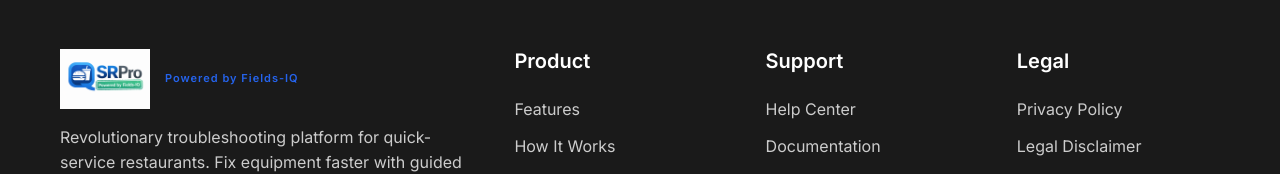
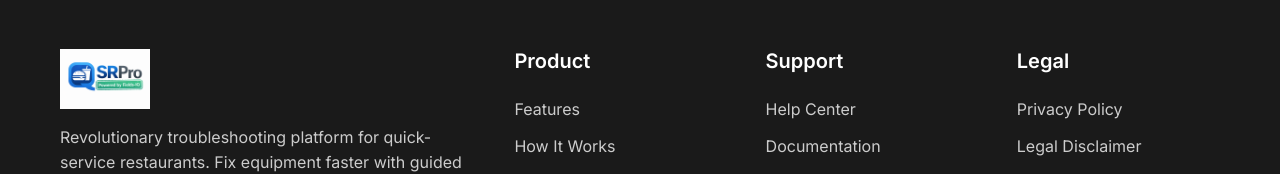
Before and after one commit to ysaccount1/fields-iq, a plain HTML site: page qsrpro/index.html in a window 1280 px wide. Shown: the part 5604-5778 px from the top of the page. Drawn offline with Linux system fonts and the light colour scheme.

Commit message:
update fi logo

```diff
--- a/qsrpro/index.html
+++ b/qsrpro/index.html
@@ -539,9 +539,6 @@
                     <div class="footer-logo">
                         <a href="/" class="footer-logo-link">
                             <img src="/qsrpro/logo.png" alt="QSRPro Logo" class="footer-logo-img">
-                            <div class="footer-logo-text">
-                                <span class="footer-logo-sub">Powered by Fields-IQ</span>
-                            </div>
                         </a>
                     </div>
                     <p class="footer-description">
```
Also changed, not shown: logo old.png (added), logo.png.
